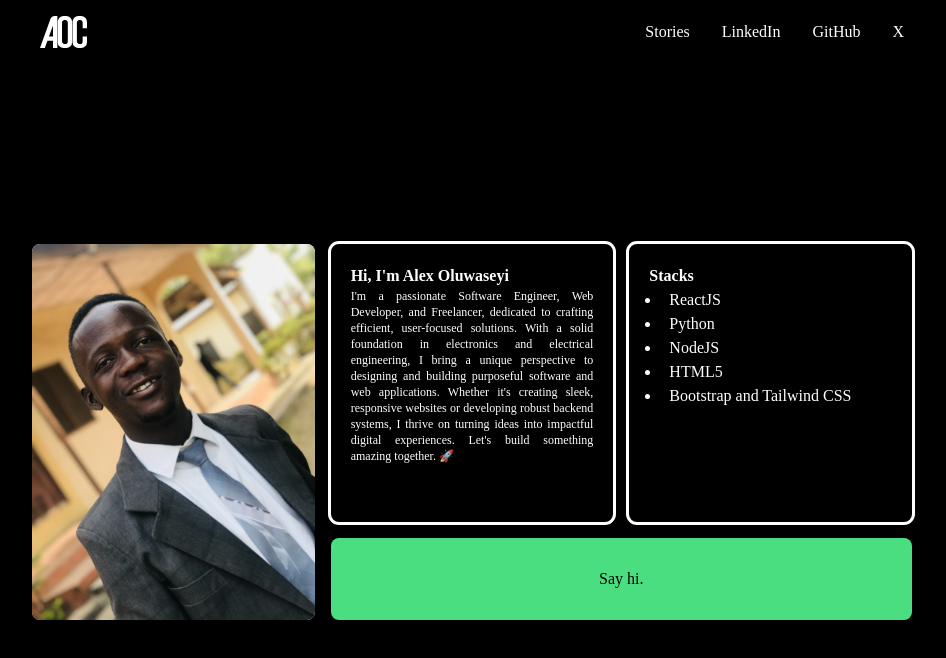
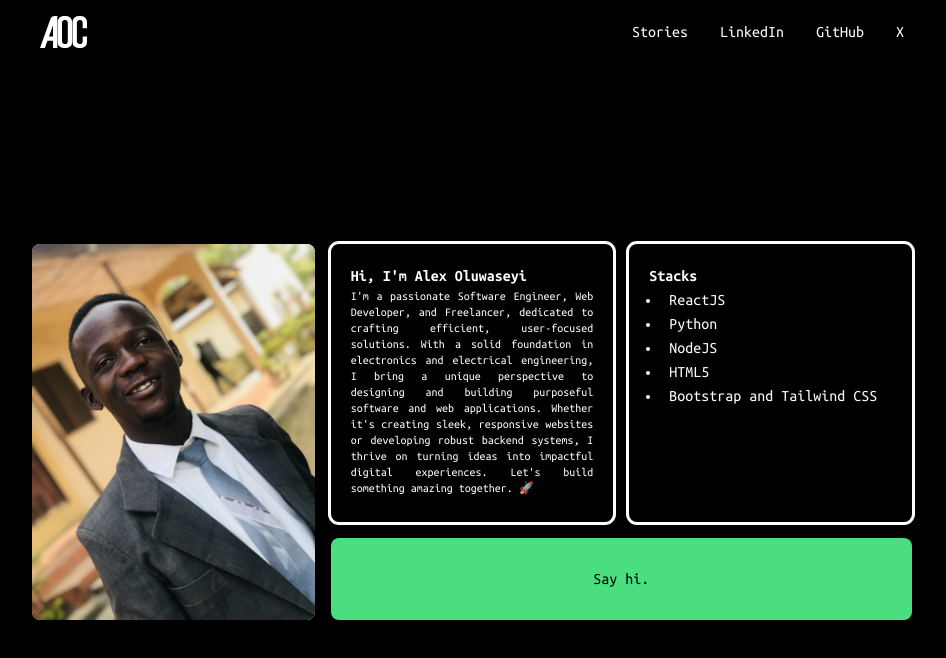
Before and after one commit to AlexOluwaseyi/ao.codes, a React (Vite) app: page / in a window 1280 px wide. Shown: the top 658 px of the page, without its empty margins (168-1114 px from the left). Built offline with nearby package versions, Linux system fonts and the light colour scheme.

Commit message:
Fix issue with @import position

```diff
--- a/src/index.css
+++ b/src/index.css
@@ -1,8 +1,8 @@
+@import url("https://fonts.googleapis.com/css2?family=Ubuntu+Mono:ital,wght@0,400;0,700;1,400;1,700&display=swap");
+
 @tailwind base;
 @tailwind components;
 @tailwind utilities;
-
-@import url("https://fonts.googleapis.com/css2?family=Ubuntu+Mono:ital,wght@0,400;0,700;1,400;1,700&display=swap");
 
 .text-regular {
   font-family: "Ubuntu Mono", serif;
```
